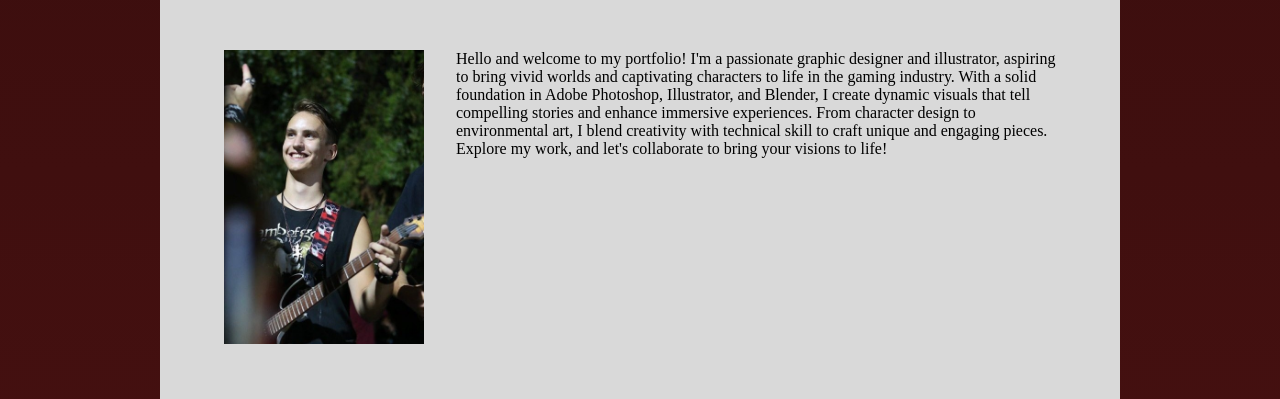
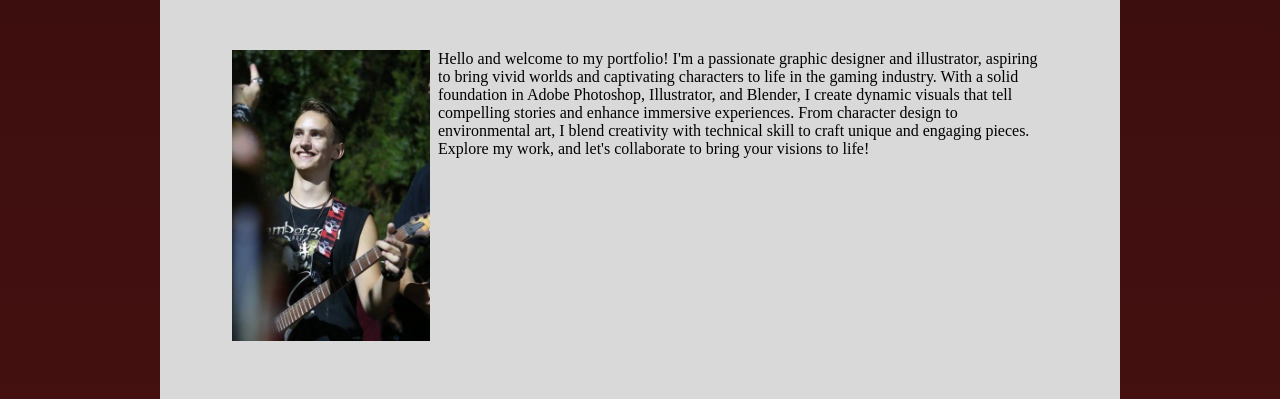
Before and after one commit to nikdiklic/aleksa-diklic, a plain HTML site: page public/index.html in a window 1280 px wide. Shown: the part 224-623 px from the top of the page. Drawn offline with Linux system fonts and the light colour scheme.

Commit message:
photo section

```diff
--- a/public/index.css
+++ b/public/index.css
@@ -49,10 +49,6 @@ main {
   display: flex;
   flex-direction: column;
   max-width: 60rem;
-  .intro {
-    display: flex;
-    gap: 2rem;
-  }
   h1 {
     text-align: center;
     font-size: 5rem;
@@ -77,16 +73,22 @@ main {
   max-width: 25%;
   padding: 0 4px;
 }
+.column-3 {
+  flex: 75%;
+  max-width: 75%;
+  padding: 0 4px;
+}
 
 .column img {
-  margin-top: 8px;
+  margin-bottom: 8px;
   vertical-align: middle;
   width: 100%;
 }
 
 /* Responsive layout - makes a two column-layout instead of four columns */
 @media screen and (max-width: 800px) {
-  .column {
+  .column,
+  .column-3 {
     flex: 50%;
     max-width: 50%;
   }
@@ -94,7 +96,8 @@ main {
 
 /* Responsive layout - makes the two columns stack on top of each other instead of next to each other */
 @media screen and (max-width: 600px) {
-  .column {
+  .column,
+  .column-3 {
     flex: 100%;
     max-width: 100%;
   }
--- a/public/index.html
+++ b/public/index.html
@@ -41,16 +41,21 @@
     <main>
       <h1>Aleksa Diklić Art</h1>
       <section>
-        <div class="intro">
-          <img if="photo" src="images/aki.jpg" alt="me" width="200" />
-          Hello and welcome to my portfolio! I'm a passionate graphic designer
-          and illustrator, aspiring to bring vivid worlds and captivating
-          characters to life in the gaming industry. With a solid foundation in
-          Adobe Photoshop, Illustrator, and Blender, I create dynamic visuals
-          that tell compelling stories and enhance immersive experiences. From
-          character design to environmental art, I blend creativity with
-          technical skill to craft unique and engaging pieces. Explore my work,
-          and let's collaborate to bring your visions to life!
+        <div class="row">
+          <div class="column">
+            <img if="photo" src="images/aki.jpg" alt="me" width="200" />
+          </div>
+          <div class="column-3">
+            Hello and welcome to my portfolio! I'm a passionate graphic designer
+            and illustrator, aspiring to bring vivid worlds and captivating
+            characters to life in the gaming industry. With a solid foundation
+            in Adobe Photoshop, Illustrator, and Blender, I create dynamic
+            visuals that tell compelling stories and enhance immersive
+            experiences. From character design to environmental art, I blend
+            creativity with technical skill to craft unique and engaging pieces.
+            Explore my work, and let's collaborate to bring your visions to
+            life!
+          </div>
         </div>
       </section>
       <section id="work">
```
